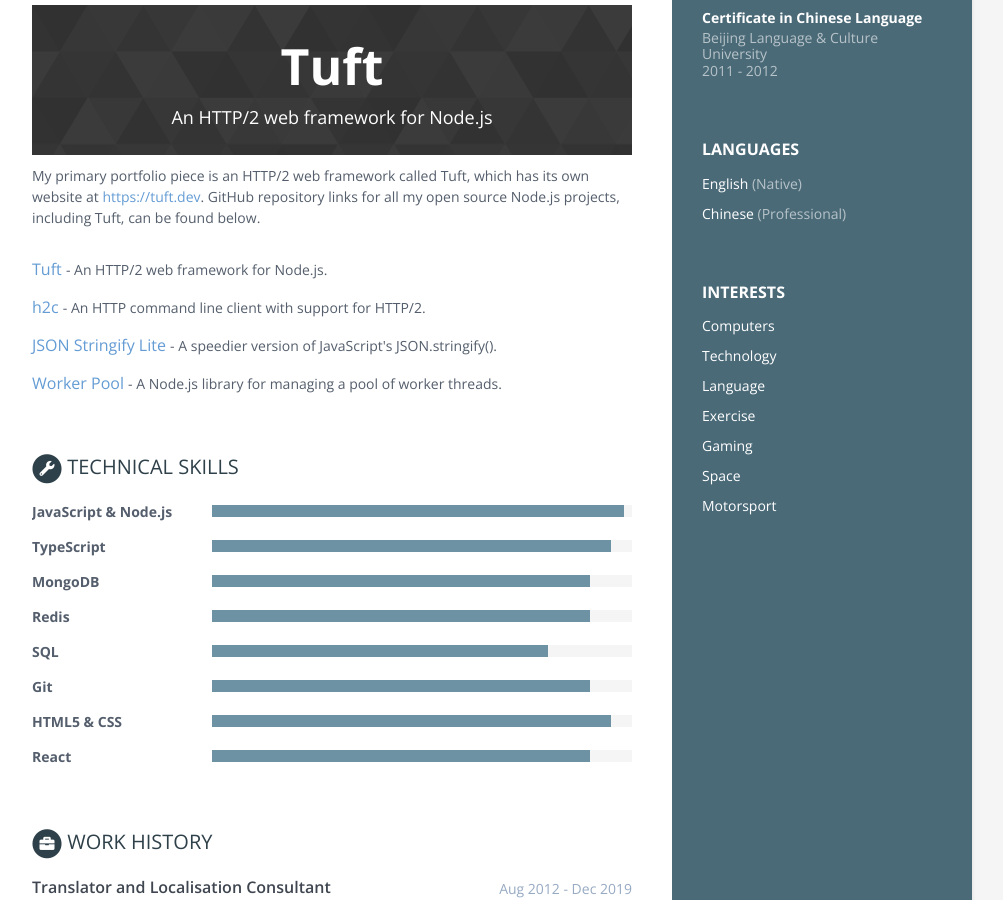
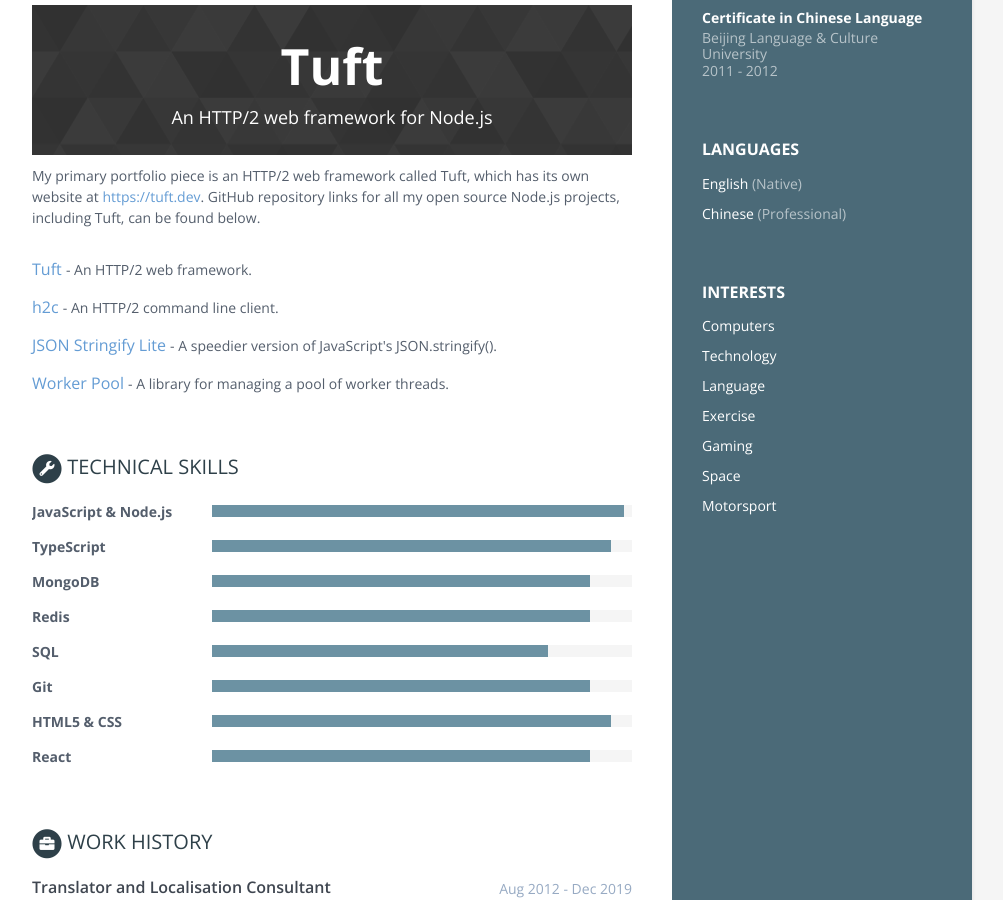
Before and after one commit to rav2040/rav2040.github.io, a Jekyll site: the page built from index.html, in a window 1280 px wide and 900 px high, scrolled down 481 px. Shown: the whole window, without its empty margins (168-1171 px from the left). Built offline with Jekyll 4.4.1, drawn with Linux system fonts in a browser that asks for light colours.

Commit message:
Update projects

```diff
--- a/_data/data.yml
+++ b/_data/data.yml
@@ -44,11 +44,11 @@
   assignments:
     - title: Tuft
       link: "https://github.com/tuftjs/tuft"
-      tagline: "An HTTP/2 web framework for Node.js."
+      tagline: "An HTTP/2 web framework."
 
     - title: h2c
       link: "https://github.com/rav2040/h2c"
-      tagline: "An HTTP command line client with support for HTTP/2."
+      tagline: "An HTTP/2 command line client."
 
     - title: JSON Stringify Lite
       link: "https://github.com/rav2040/json-stringify-lite"
@@ -56,7 +56,7 @@
 
     - title: Worker Pool
       link: "https://github.com/rav2040/worker-pool"
-      tagline: "A Node.js library for managing a pool of worker threads."
+      tagline: "A library for managing a pool of worker threads."
 
 skills:
   title: Technical Skills
```
